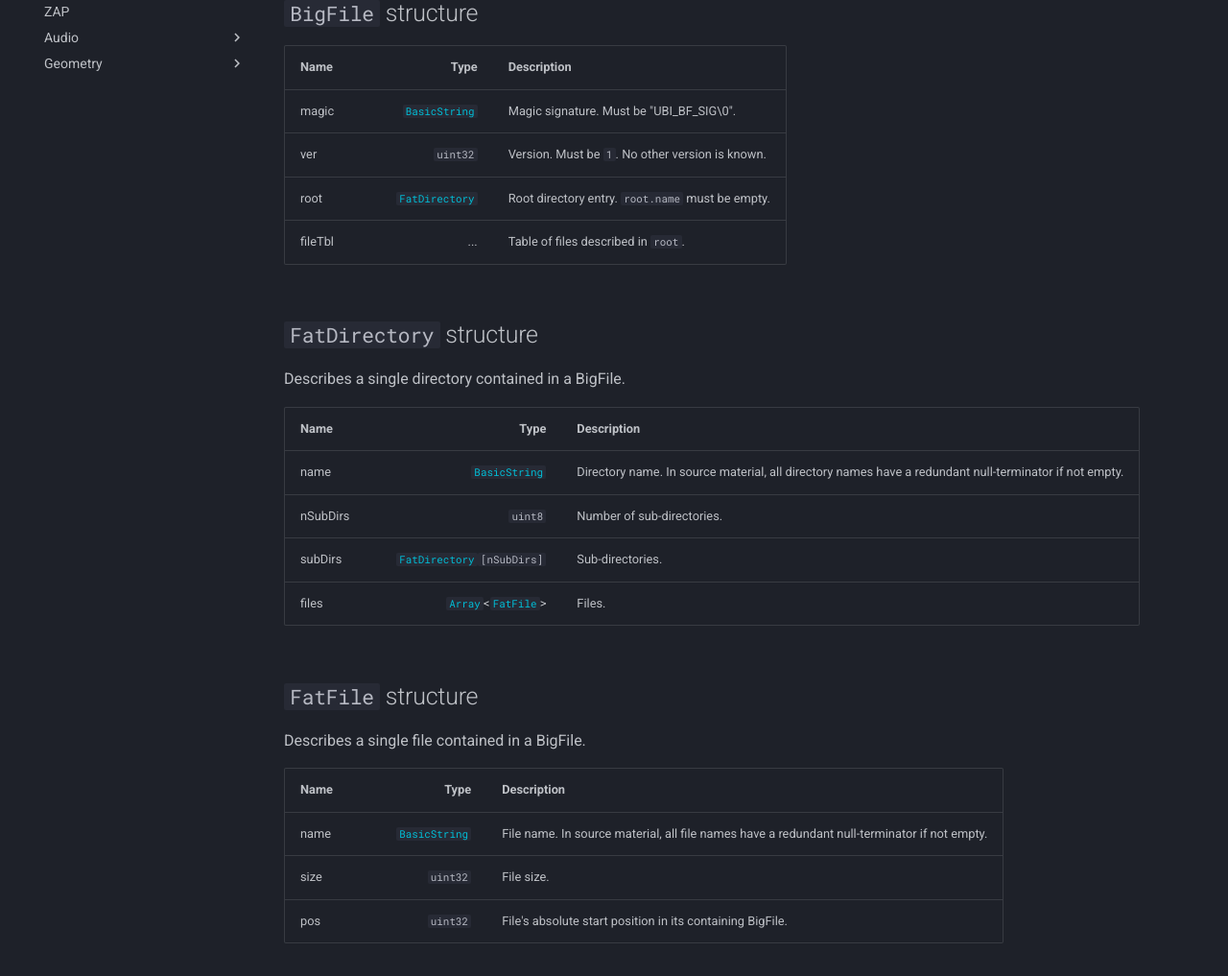
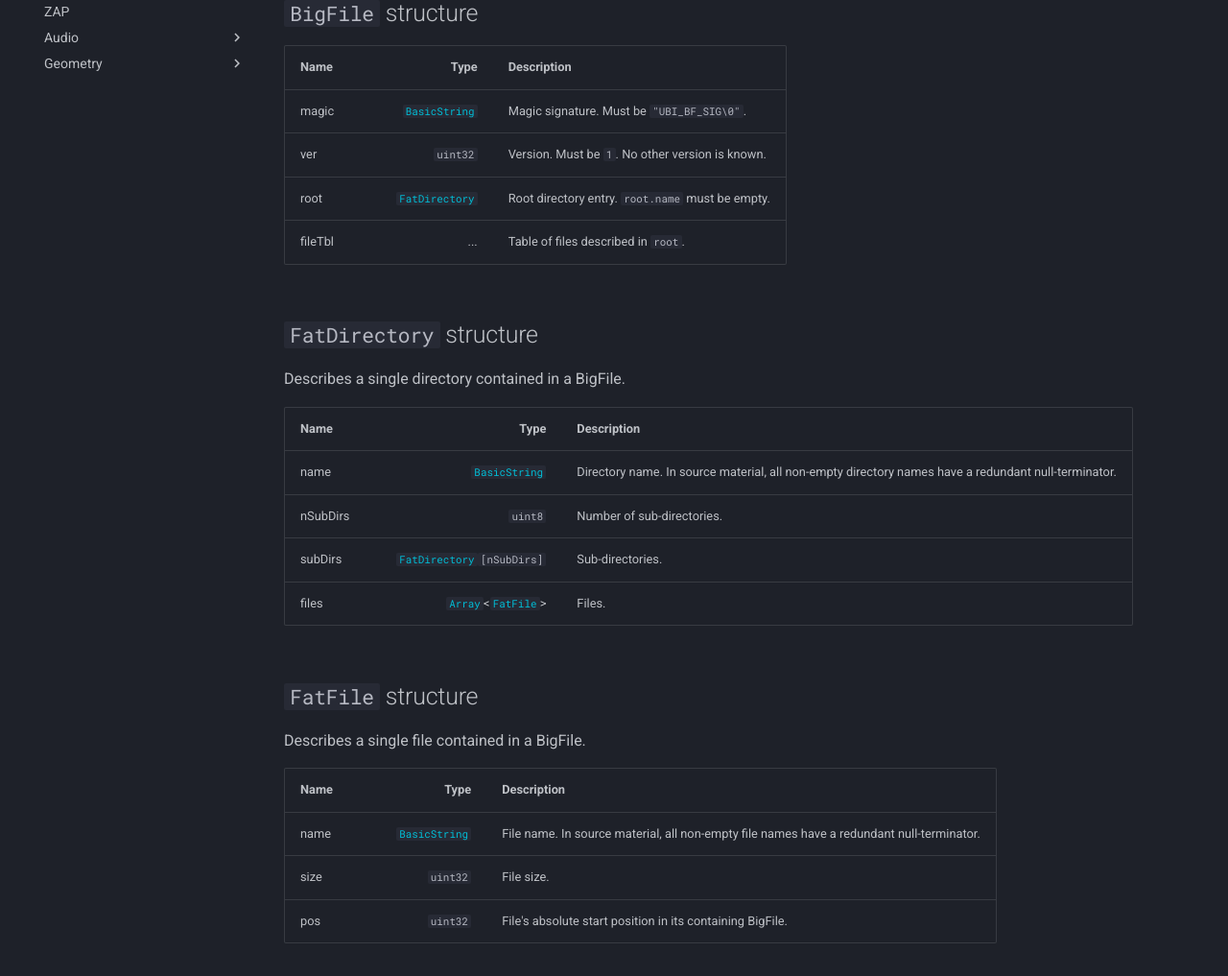
Before and after one commit to TomahnaProject/tomahna-project-wiki, an MkDocs documentation site: the page built from docs/myst4/file-reference/bigfile.md, in a window 1280 px wide and 1400 px high. Shown: the part 380-1397 px from the top of the window at 96% size. Built offline with MkDocs 1.6.1 and Material for MkDocs 9.7.7, drawn with Linux system fonts in a browser that asks for light colours; comment, search, counter and statistics services are not loaded.

Commit message:
various: make string constants monospace

```diff
--- a/docs/myst4/file-reference/bigfile.md
+++ b/docs/myst4/file-reference/bigfile.md
@@ -10,7 +10,7 @@ BigFiles are little-endian, and have the .m4b file extension.
 
 | Name | Type | Description |
 | :-- | --: | --- |
-| magic | [`BasicString`](./base.md#basicstring-structure) | Magic signature. Must be "UBI_BF_SIG\0". |
+| magic | [`BasicString`](./base.md#basicstring-structure) | Magic signature. Must be `"UBI_BF_SIG\0"`. |
 | ver | `uint32` | Version. Must be `1`. No other version is known. |
 | root | [`FatDirectory`](#fatdirectory-structure) | Root directory entry. `root.name` must be empty. |
 | fileTbl | ... | Table of files described in `root`. |
@@ -21,7 +21,7 @@ Describes a single directory contained in a BigFile.
 
 | Name | Type | Description |
 | :-- | --: | --- |
-| name | [`BasicString`](./base.md#basicstring-structure) | Directory name. In source material, all directory names have a redundant null-terminator if not empty. |
+| name | [`BasicString`](./base.md#basicstring-structure) | Directory name. In source material, all non-empty directory names have a redundant null-terminator. |
 | nSubDirs | `uint8` | Number of sub-directories. |
 | subDirs | [`FatDirectory`](#fatdirectory-structure)`[nSubDirs]` | Sub-directories. |
 | files | [`Array`](./base.md#arrayt-structure)<[`FatFile`](#fatfile-structure)> | Files. |
@@ -32,6 +32,6 @@ Describes a single file contained in a BigFile.
 
 | Name | Type | Description |
 | :-- | --: | --- |
-| name | [`BasicString`](./base.md#basicstring-structure) | File name. In source material, all file names have a redundant null-terminator if not empty. |
+| name | [`BasicString`](./base.md#basicstring-structure) | File name. In source material, all non-empty file names have a redundant null-terminator. |
 | size | `uint32` | File size. |
 | pos | `uint32` | File's absolute start position in its containing BigFile. |
```
Also changed, not shown: docs/myst4/file-reference/base.md (+1 -1 lines).
